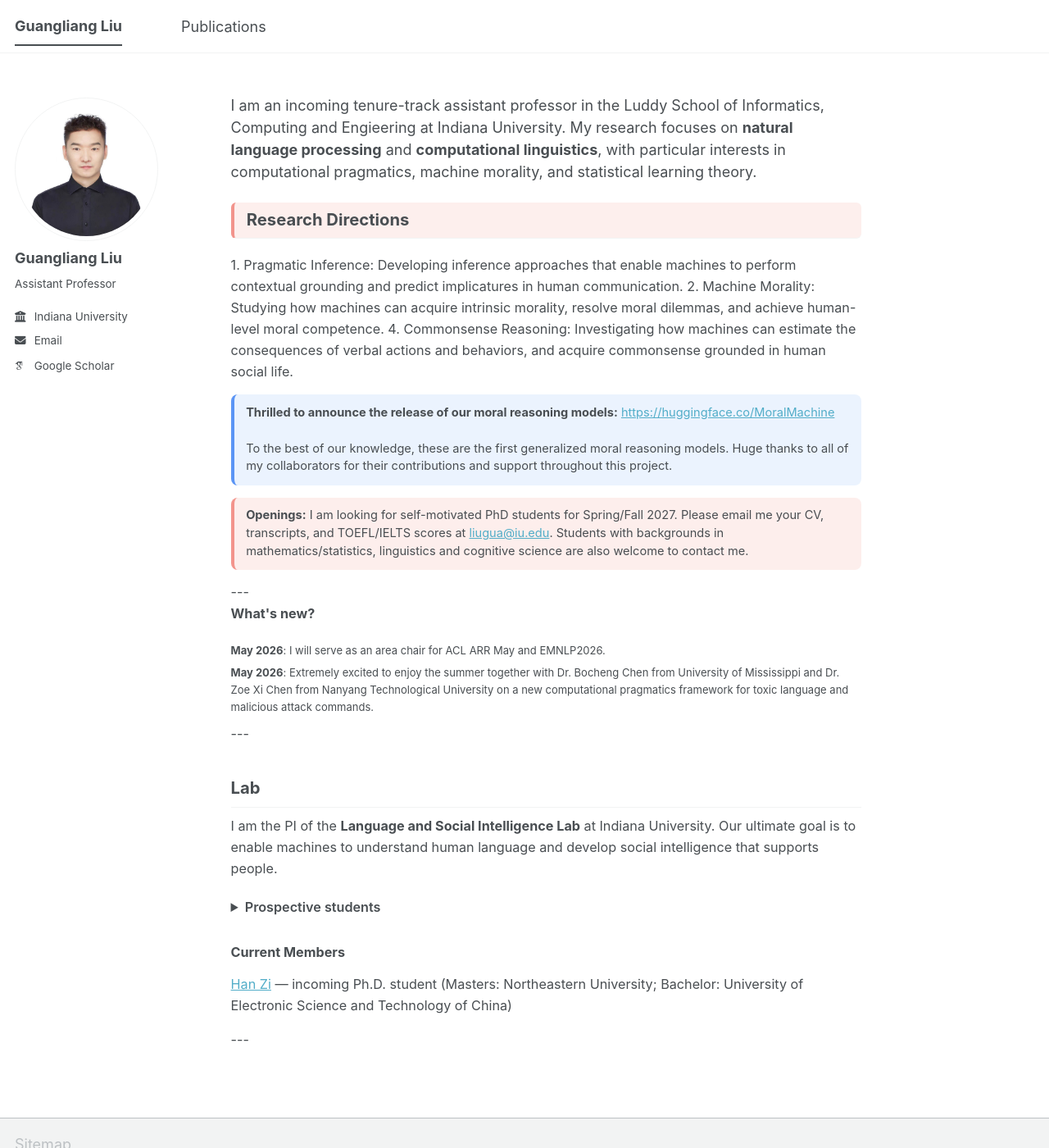
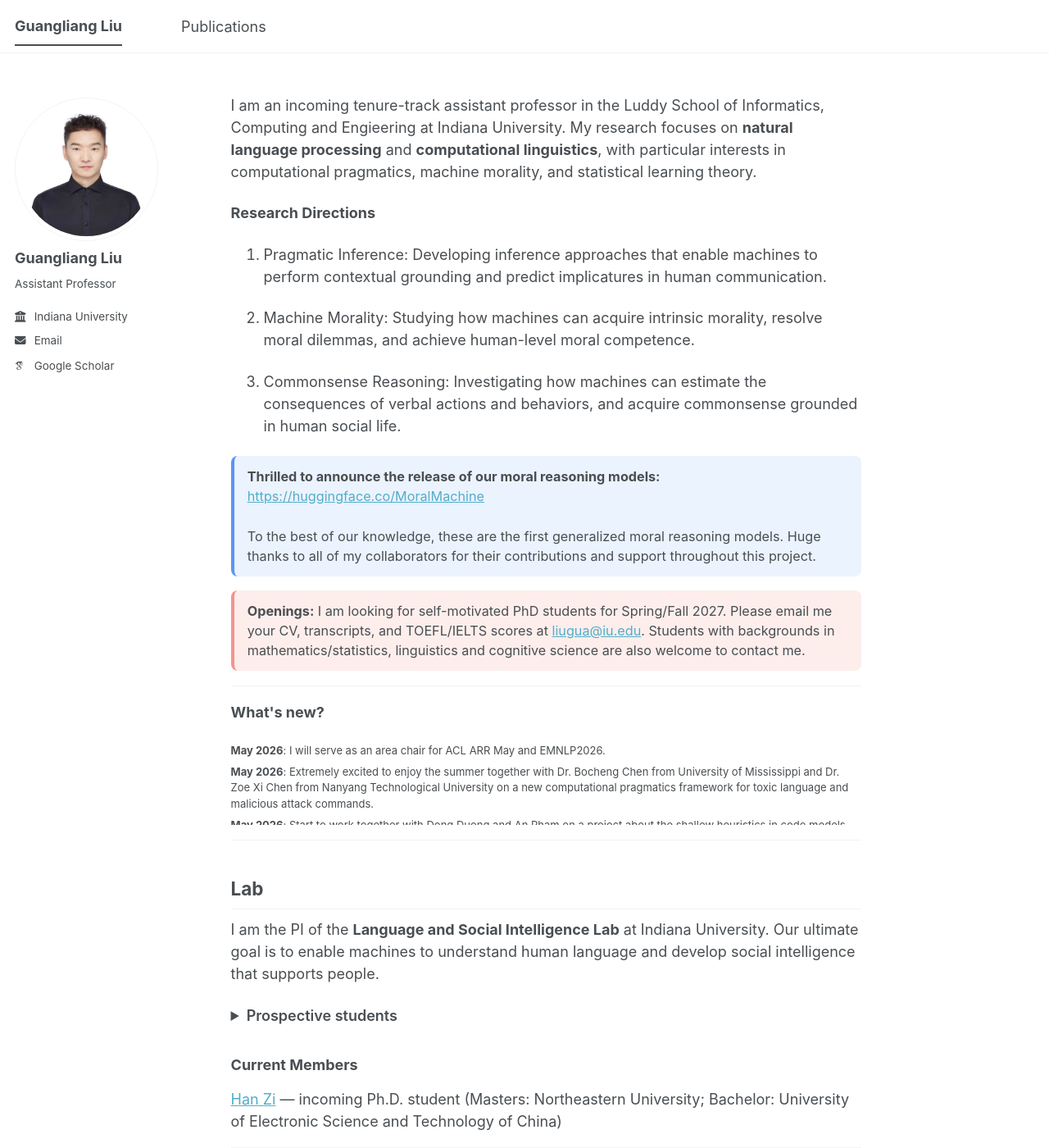
Before and after one commit to guangliang-nlp/guangliang-nlp.github.io, a Jekyll site: the page built from about.md, in a window 1280 px wide and 1400 px high. Shown: the whole window at 82% size. Built offline with Jekyll 4.4.1, drawn with Linux system fonts in a browser that asks for light colours; some web fonts are replaced; a script bundle is joined from its source files by our own code; library files that are not in the unit come from our copies; some of the changed lines change nothing that is shown.

Commit message:
Update about.md

```diff
--- a/about.md
+++ b/about.md
@@ -9,22 +9,8 @@
 
 I am an incoming tenure-track assistant professor in the Luddy School of Informatics, Computing and Engieering at Indiana University. My research focuses on <strong>natural language processing</strong> and <strong>computational linguistics</strong>, with particular interests in computational pragmatics, machine morality, and statistical learning theory.
 
-<div style="
-  margin-top:1.5em;
-  font-size:0.9em;
-  line-height:1.6;
-">
 
-  <h2 style="
-    font-size:1.25em;
-    margin:0 0 1em 0;
-    background-color:rgba(242,139,130,0.14);
-    border-left:4px solid rgba(242,139,130,0.9);
-    padding:0.45em 0.75em;
-    border-radius:6px;
-  ">
-    Research Directions
-  </h2>
+<strong>Research Directions</strong>
 
 1. Pragmatic Inference: Developing inference approaches that enable machines to perform contextual grounding and predict implicatures in human communication.
 
```
